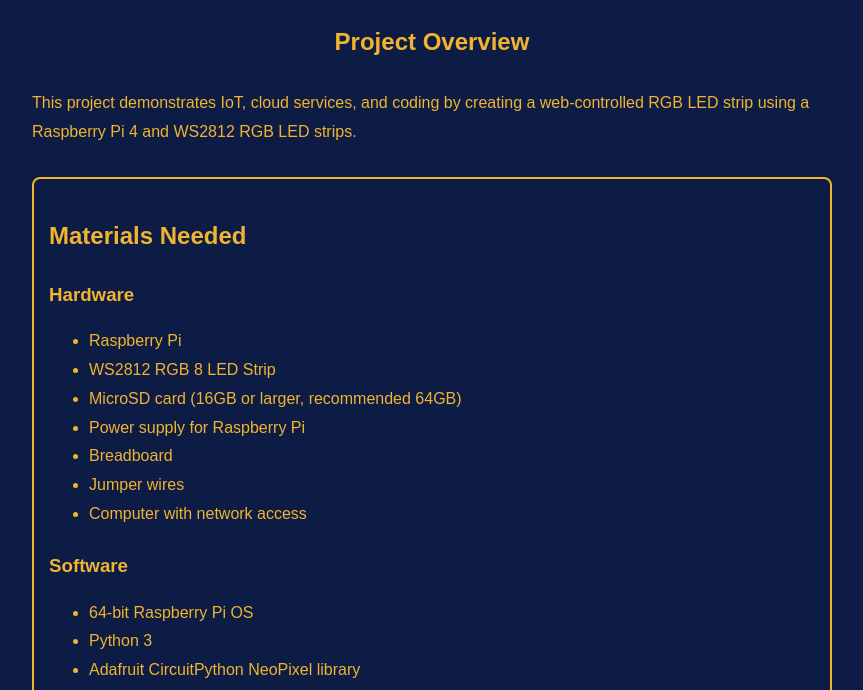
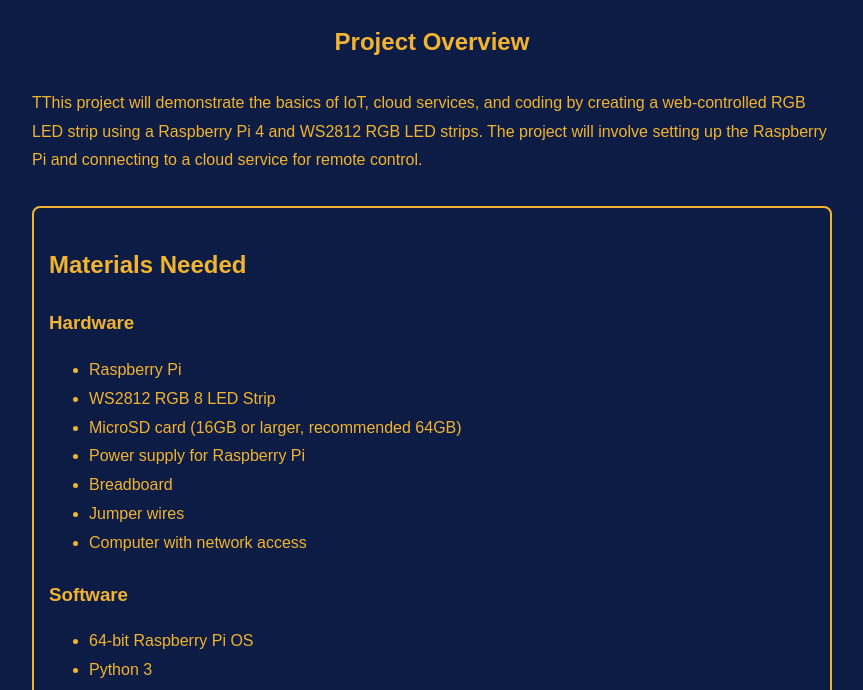
Before and after one commit to vicgauthreaux/IoT-Camp, a plain HTML site: page index.html in a window 1280 px wide. Shown: the part 108-798 px from the top of the page, without its empty margins (208-1071 px from the left). Drawn offline with Linux system fonts and the light colour scheme.

Commit message:
Update index.html

```diff
--- a/index.html
+++ b/index.html
@@ -3,14 +3,15 @@
 <head>
     <meta charset="UTF-8">
     <meta name="viewport" content="width=device-width, initial-scale=1.0">
-    <title>Dear Parents and RGB LED IoT Project</title>
+    <title>RGB LED IoT Project</title>
     <link rel="stylesheet" href="styles.css">
 </head>
 <body>
 
     <h1>RGB LED Strip Controlled via Webpage</h1>
     <h2>Project Overview</h2>
-    <p>This project demonstrates IoT, cloud services, and coding by creating a web-controlled RGB LED strip using a Raspberry Pi 4 and WS2812 RGB LED strips.</p>
+    <p>TThis project will demonstrate the basics of IoT, cloud services, and coding by creating a web-controlled RGB LED strip using a Raspberry Pi 4 and WS2812 RGB LED strips.
+        The project will involve setting up the Raspberry Pi and connecting to a cloud service for remote control.</p>
 <div class="step">
     <h2>Materials Needed</h2>
     <h3>Hardware</h3>
```
